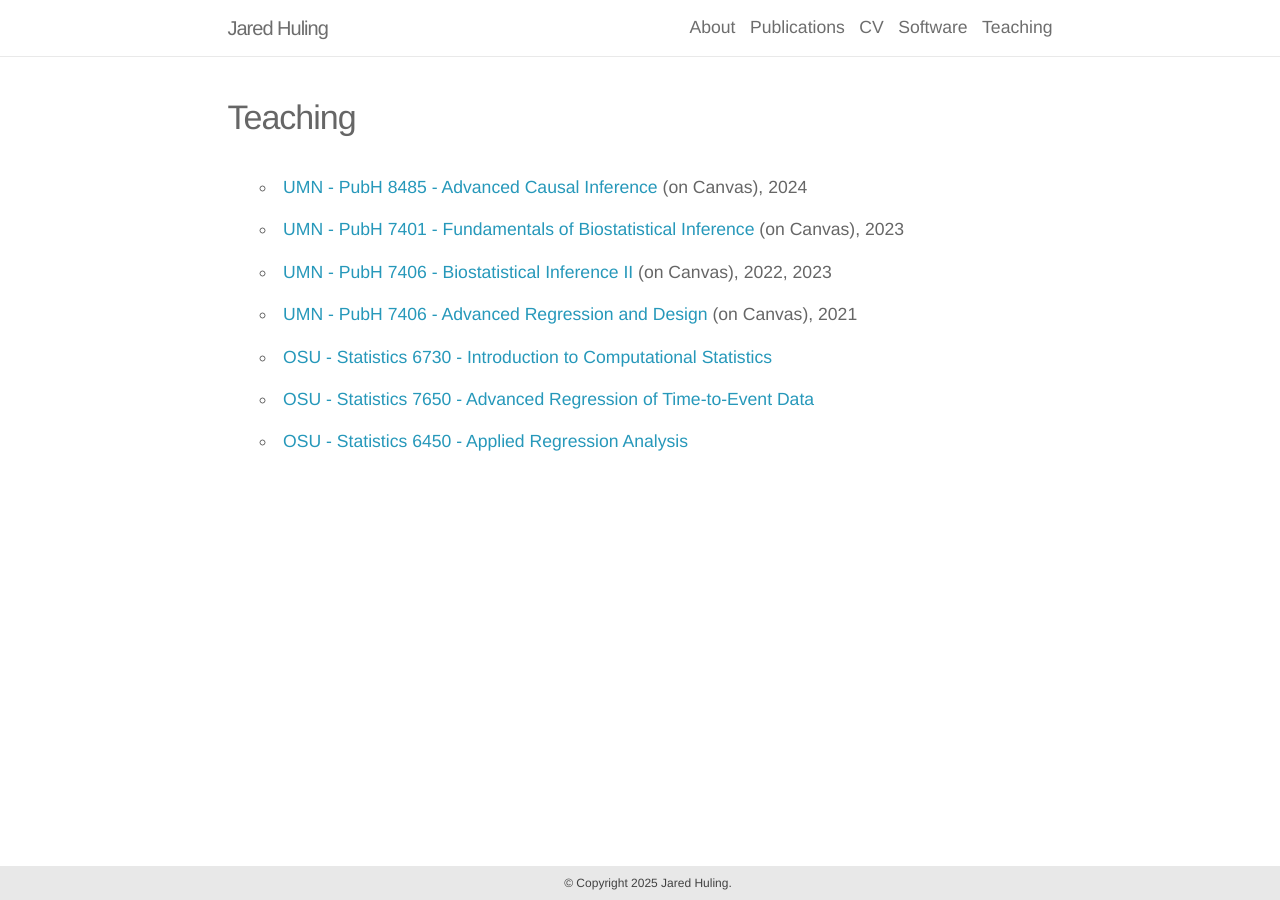
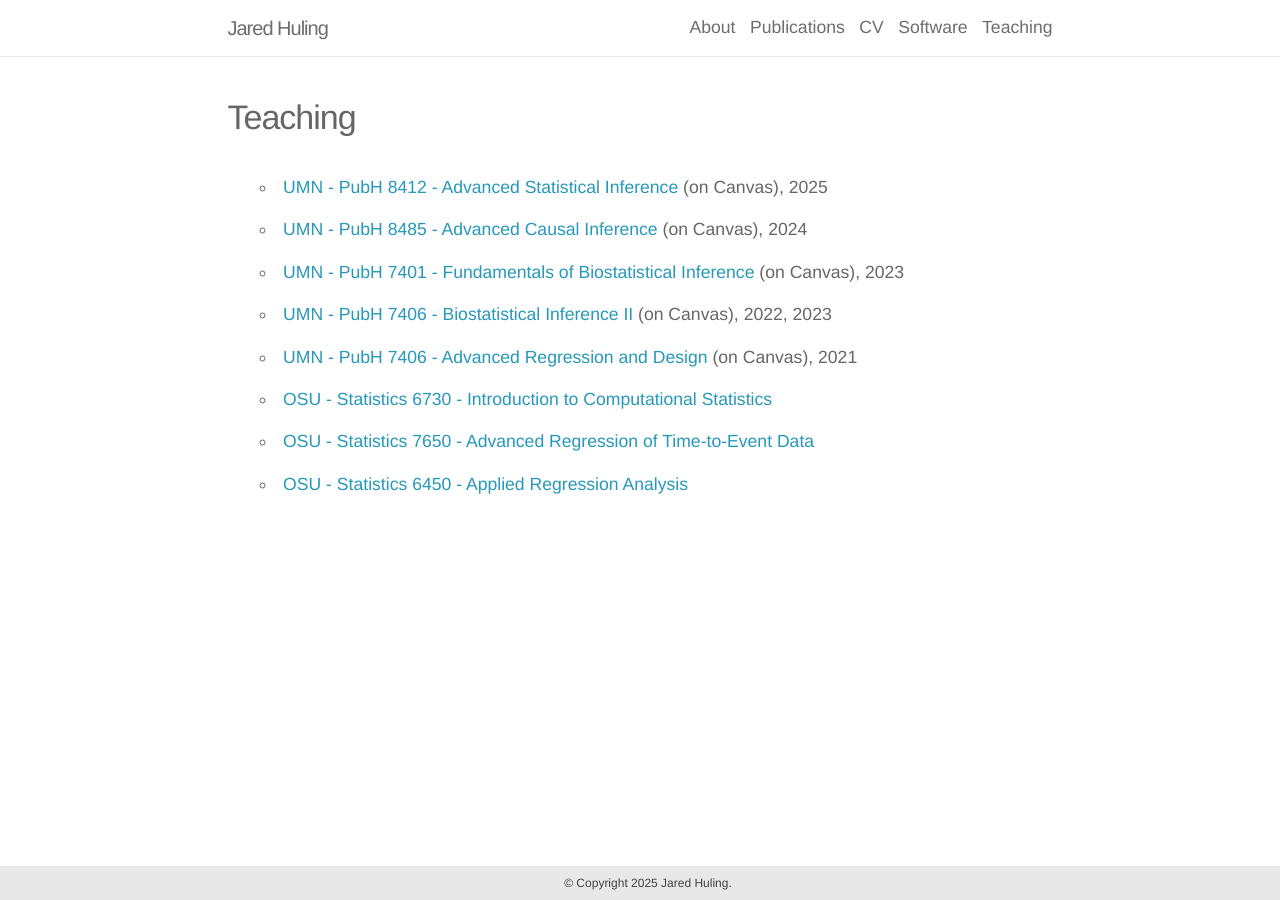
Before and after one commit to jaredhuling/jaredhuling.github.io, a Jekyll site: the page built from _pages/teaching.md, in a window 1280 px wide. Built offline with Jekyll 4.4.1, drawn with Linux system fonts in a browser that asks for light colours; nearby versions of some CDN libraries.

Commit message:
teaching update

```diff
--- a/_pages/teaching.md
+++ b/_pages/teaching.md
@@ -7,6 +7,8 @@ description:
 
 <ul>
 
+
+  <li>  <a>UMN - PubH 8412 - Advanced Statistical Inference</a> (on Canvas), 2025 </li>
 
   <li>  <a>UMN - PubH 8485 - Advanced Causal Inference</a> (on Canvas), 2024 </li>
 
```
